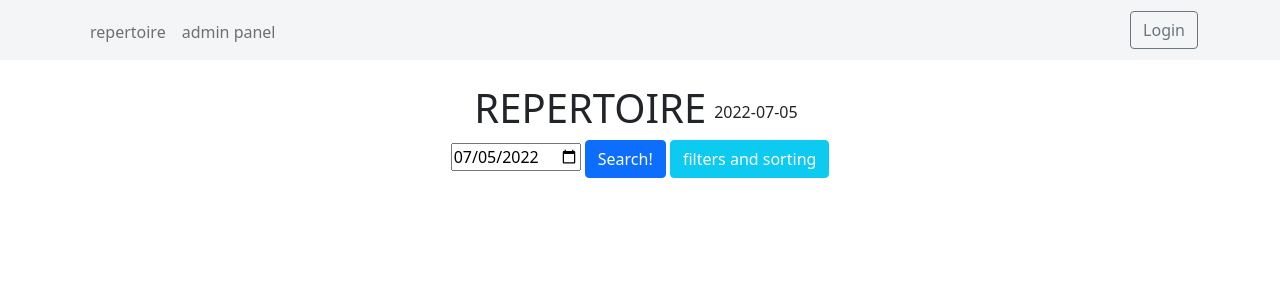
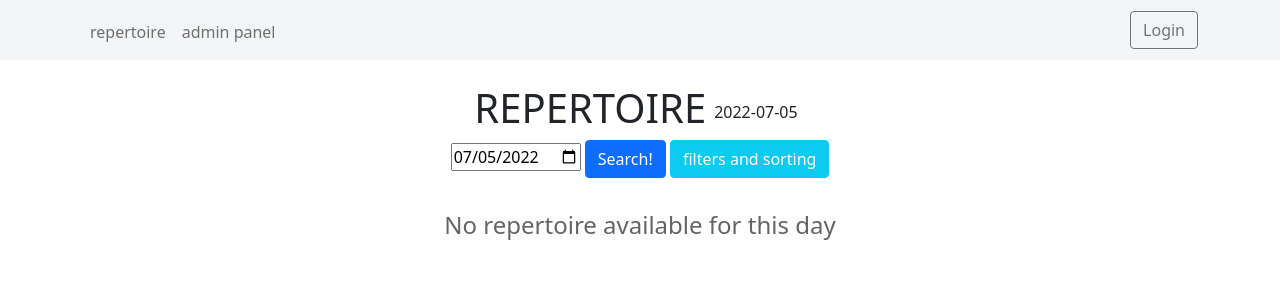
Before and after one commit to mefiuea/cinema_reservations, a Django app: page /repertoire/ in a window 1280 px wide. Shown: the top 300 px of the page. Run offline with Django 4.2, Linux system fonts and the light colour scheme; tables that the repository leaves empty hold one stand-in row (values such as "Sample post"); parts of the project's set-up code (start-up, migrations or seed data) failed here and were passed over; some libraries are stand-ins or nearby versions.

Commit message:
upgrade templates

```diff
--- a/reservations_app/templates/reservations_app/repertoire.html
+++ b/reservations_app/templates/reservations_app/repertoire.html
@@ -71,6 +71,7 @@
             </form>
         </div>
         <div id="repertoires">
+            {% if repertoires.count > 0 %}
                 {% for repertoire in repertoires %}
                     <div class="card mb-5">
                         <div class="card-horizontal">
@@ -103,6 +104,11 @@
                         </div>
                     </div>
                 {% endfor %}
+            {% else %}
+                <div class="alert alert-light" role="alert">
+                    <h4 class="text-center">No repertoire available for this day</h4>
+                </div>
+            {% endif %}
         </div>
     </div>
 {% endblock %}
--- a/reservations_app/templates/reservations_app/repertoires_list_by_query_string.html
+++ b/reservations_app/templates/reservations_app/repertoires_list_by_query_string.html
@@ -1,5 +1,6 @@
 {% load static %}
 
+{% if repertoires.count > 0 %}
     {% for repertoire in repertoires %}
         <div class="card mb-5">
             <div class="card-horizontal">
@@ -32,3 +33,8 @@
             </div>
         </div>
     {% endfor %}
+{% else %}
+    <div class="alert alert-light" role="alert">
+        <h4 class="text-center">No repertoire available for this day</h4>
+    </div>
+{% endif %}
```
Also changed, not shown: 4 other files. Lines whose indentation alone changed are shown as unchanged.
